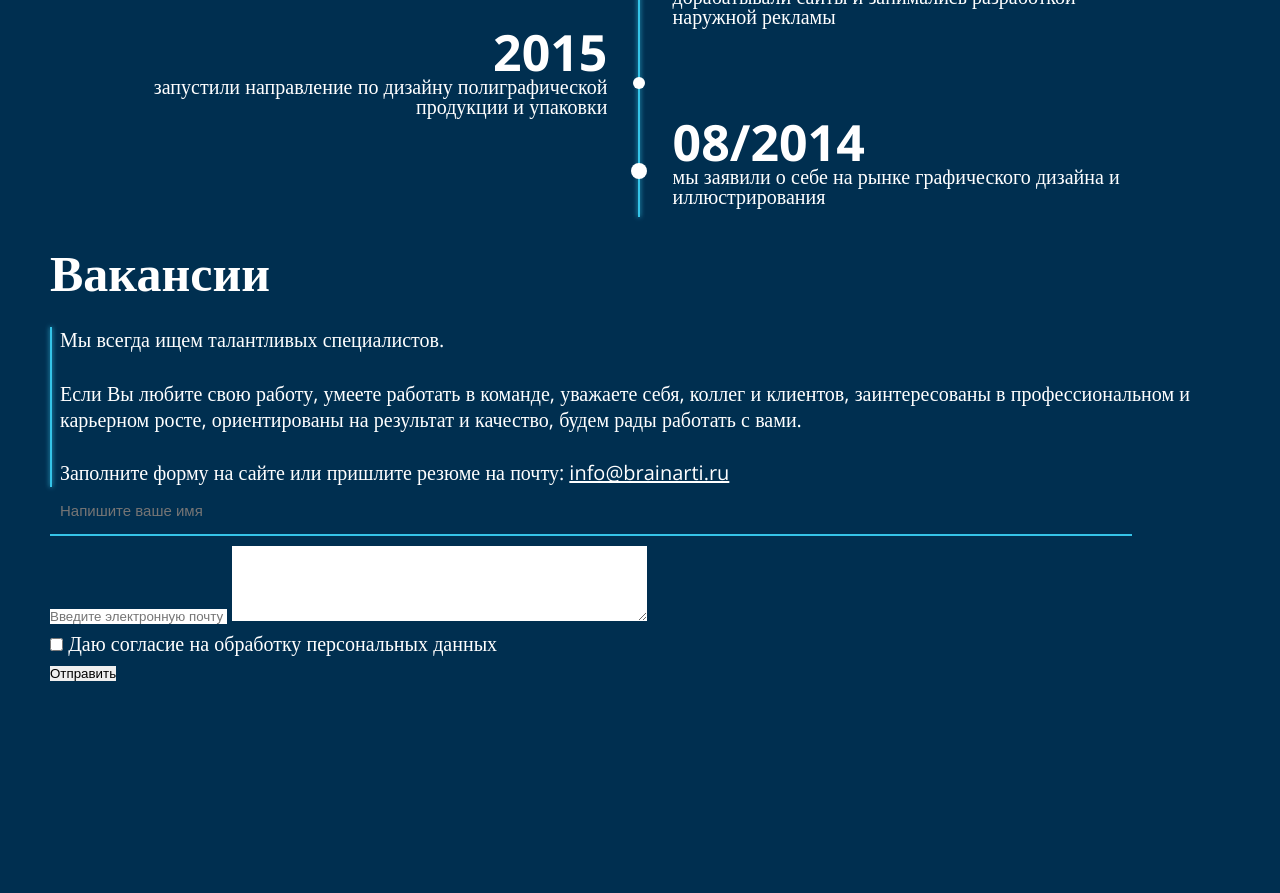
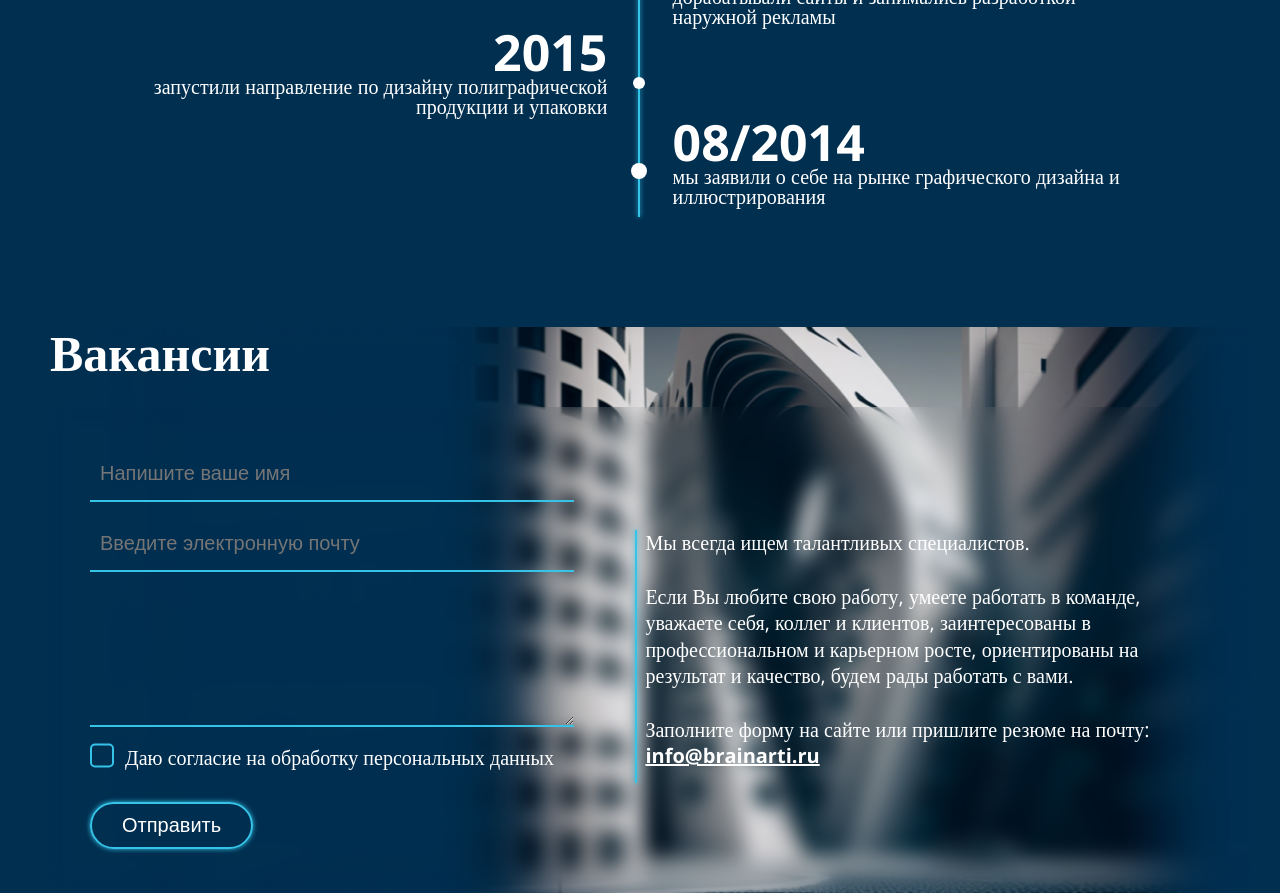
Before and after one commit to Duburamen/Brain-Design, a plain HTML site: page index.html in a window 1280 px wide. Shown: the part 3178-4071 px from the top of the page. Before the commit the page ends 3859 px from the top, so only its background shows below. Drawn offline with nearby package versions, Linux system fonts and the light colour scheme.

Commit message:
Finished "vacancy" section

```diff
--- a/css/style.css
+++ b/css/style.css
@@ -84,14 +84,86 @@ body._locked {
   }
 }
 
-input[type=text] {
+input[type="text"] {
   padding: 1.5rem 1rem;
-  color: #FFFFFF99;
+  color: #ffffff;
   background-color: transparent;
   font-size: 1.5rem;
   width: 90%;
   border-bottom: 2px solid #35c4e8;
   outline: none;
+}
+
+input[type="email"] {
+  padding: 1.5rem 1rem;
+  color: #ffffff;
+  background-color: transparent;
+  font-size: 1.5rem;
+  width: 90%;
+  border-bottom: 2px solid #35c4e8;
+  outline: none;
+}
+
+input[type="checkbox"] {
+  display: grid;
+  place-content: center;
+  appearance: none;
+  background-color: transparent;
+  margin: 0;
+  font: inherit;
+  color: #35c4e8;
+  width: 2.4rem;
+  height: 2.4rem;
+  border: 2px solid #35c4e8;
+  border-radius: 5px;
+  transform: translateY(-0.075em);
+}
+
+input[type="checkbox"]::before {
+  content: "";
+  background-color: #35c4e8;
+  width: 1.2rem;
+  height: 1.2rem;
+  transform: scale(0);
+  transition: 120ms transform ease-in-out;
+}
+
+input[type="checkbox"]:checked::before {
+  transform: scale(1);
+}
+
+input[type="submit"] {
+  padding: 1rem 9rem;
+  font-size: 1.5rem;
+  background-color: transparent;
+  cursor: pointer;
+}
+
+textarea {
+  padding: 1.5rem 1rem;
+  color: #ffffff;
+  background-color: transparent;
+  font-size: 1.5rem;
+  font-family: Open Sans;
+  width: 90%;
+  border-bottom: 2px solid #35c4e8;
+  outline: none;
+}
+
+@media (min-width: 1200px) {
+  input[type="submit"] {
+    padding: 1rem 3rem;
+  }
+}
+
+@media (min-width: 768px) {
+  input[type="text"],
+  input[type="email"],
+  input[type="checkbox"],
+  input[type="submit"],
+  textarea {
+    font-size: 2rem;
+  }
 }
 
 /* HEADER */
@@ -837,14 +909,10 @@ input[type=text] {
 }
 
 @media (min-width: 1200px) {
-  .page-main__growth {
-    padding-top: 12rem;
-  }
-
   .growth__list::after {
     position: absolute;
     right: 50%;
-    content: '';
+    content: "";
     background-color: #35c4e8;
     box-shadow: 0 0 0.5rem #35c4e8;
     width: 2px;
@@ -906,7 +974,14 @@ input[type=text] {
   }
 }
 
+@media (min-width: 768px) {
+  .page-main__growth {
+    padding-top: 12rem;
+  }
+}
+
 @media (min-width: 768px) and (max-width: 1200px) {
+
   .growth__item:nth-child(odd) {
     margin-left: 20%;
     align-self: flex-start;
@@ -934,6 +1009,8 @@ input[type=text] {
 }
 
 .vacancy__container {
+  background: url(../img/main/vacancy/vacancy-background.jpg) no-repeat;
+  background-position: center;
 }
 
 .vacancy__body {
@@ -942,7 +1019,12 @@ input[type=text] {
 .vacancy__title {
 }
 
+.vacancy__content {
+  backdrop-filter: blur(10px);
+}
+
 .vacancy__text {
+  margin: 0 0 2rem 1rem;
   margin-left: 1rem;
   position: relative;
   line-height: 133%;
@@ -951,7 +1033,7 @@ input[type=text] {
 .vacancy__text::before {
   position: absolute;
   left: -1rem;
-  content: '';
+  content: "";
   background-color: #35c4e8;
   box-shadow: 0 0 0.5rem #35c4e8;
   height: 100%;
@@ -969,5 +1051,76 @@ input[type=text] {
   margin-bottom: 1rem;
 }
 
-.vacancy__checkbox {
+.vacany__textarea {
+  margin-bottom: 1rem;
 }
+
+.vacancy__check {
+  margin-bottom: 2rem;
+  display: grid;
+  grid-template-columns: 3rem auto;
+  line-height: 133%;
+}
+
+.vacancy__check label {
+  margin-left: 0.5rem;
+}
+
+.vacancy__btn {
+  display: flex;
+  align-items: center;
+  justify-content: center;
+}
+
+.vacancy__submit {
+}
+
+@media (min-width: 1200px) {
+  .vacancy__container {
+    background: url(../img/main/vacancy/vacancy-background-desktop.png) no-repeat;
+    background-position: center;
+  }
+
+  .vacancy__content {
+    display: flex;
+    flex-direction: row-reverse;
+  }
+
+  .vacancy__text {
+    flex: 1 1 55%;
+    margin-bottom: 0;
+    padding: 12.3rem 7rem 12.3rem 0;
+    max-width: 45ch;
+  }
+
+  .vacancy__text::before {
+    height: 52%;
+  }
+
+  .vacancy__form {
+    flex: 1 1 50%;
+    padding: 4rem 3rem 4rem 4rem;
+  }
+
+  .vacancy__input {
+    margin-bottom: 1.5rem;
+  }
+
+  .vacany__textarea {
+    margin-bottom: 1.5rem;
+  }
+
+  .vacancy__check {
+    margin-bottom: 3rem;
+  }
+
+  .vacancy__btn {
+    justify-content: start;
+  }
+}
+
+@media (min-width: 768px) {
+  .page-main__vacancy {
+    padding-top: 12rem;
+  }
+}
--- a/index.html
+++ b/index.html
@@ -920,6 +920,7 @@
           <div class="vacancy__container _container">
             <div class="vacancy__body">
               <div class="vacancy__title title">Вакансии</div>
+              <div class="vacancy__content">
                 <div class="vacancy__text">
                   <p>Мы всегда ищем талантливых специалистов.</p>
                   <br />
@@ -931,10 +932,12 @@
                   <br />
                   <p>
                     Заполните форму на сайте или пришлите резюме на почту:
-                  <a class="vacancy__link" href="mailto:info@brainarti.ru">info@brainarti.ru</a>
+                    <a class="vacancy__link" href="mailto:info@brainarti.ru">
+                      <b>info@brainarti.ru</b></a
+                    >
                   </p>
                 </div>
-              <form class="vacancy__form">
+                <form class="vacancy__form" method="post">
                   <input
                     type="text"
                     name="name"
@@ -953,14 +956,15 @@
                   />
                   <textarea
                     name="wish"
+                    class="vacany__textarea"
                     id="wish"
                     cols="50"
-                  rows="5"
+                    rows="4"
                     maxlength="400"
                     placeholder="Напишите ваши пожелания"
                   >
                   </textarea>
-                <div class="vacancy__checkbox">
+                  <div class="vacancy__check">
                     <input
                       type="checkbox"
                       name="agreement"
@@ -970,8 +974,11 @@
                     />
                     <label for="agreement">Даю согласие на обработку персональных данных</label>
                   </div>
-                <input type="submit" value="Отправить" />
+                  <div class="vacancy__btn">
+                    <input type="submit" class="vacancy__submit button" value="Отправить" />
+                  </div>
                 </form>
+              </div>
             </div>
           </div>
         </section>
```
Also changed, not shown: img/main/vacancy/vacancy-background-desktop.png (added). Lines whose indentation alone changed are shown as unchanged.
